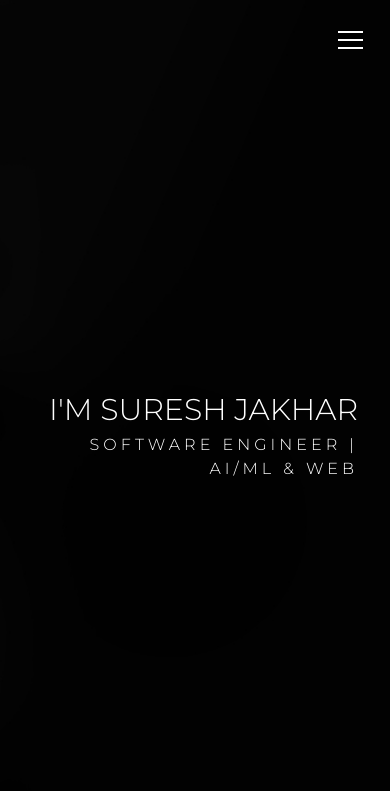
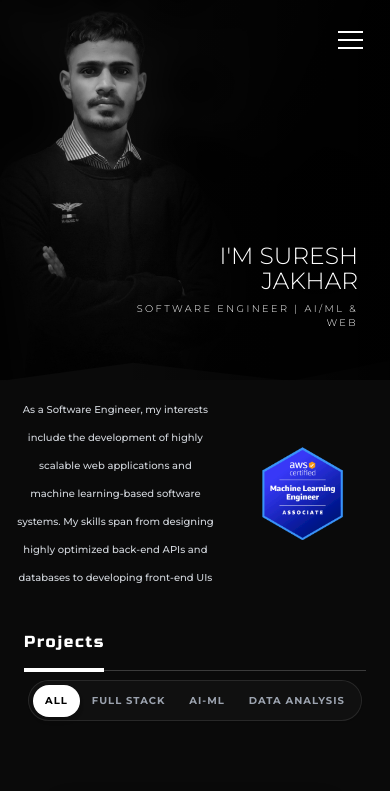
Before and after one commit to suresh-jakhar/Portfolio, a React (Vite) app: page / in a window 390 px wide. Shown: the top 791 px of the page. Built offline with nearby package versions, Linux system fonts and the light colour scheme.

Commit message:
fix mobile responsiveness

```diff
--- a/src/App.jsx
+++ b/src/App.jsx
@@ -7,7 +7,7 @@ import AboutSection from './sections/AboutSection';
 import PortfolioSection from './sections/PortfolioSection';
 import SkillsSection from './sections/SkillsSection';
 import AchievementsSection from './sections/AchievementsSection';
-import Quote from './components/Quote';
+
 import ContactSection from './sections/ContactSection';
 
 const App = () => {
@@ -27,7 +27,7 @@ const App = () => {
       <PortfolioSection />
       <SkillsSection />
       <AchievementsSection />
-      <Quote />
+
       <ContactSection />
       <Toaster position="bottom-right" />
     </div>
--- a/src/components/PortfolioCard.jsx
+++ b/src/components/PortfolioCard.jsx
@@ -1,16 +1,26 @@
-import React from 'react';
+import React, { useState, useEffect } from 'react';
 import { motion } from 'framer-motion';
 import { FaGithub } from 'react-icons/fa';
 
 const PortfolioCard = ({ id, title, subtitle, thumb, tech, githubLink, points, liveLink, isExpanded, setHoveredId }) => {
+  const [isMobile, setIsMobile] = useState(false);
+
+  useEffect(() => {
+    const handleResize = () => setIsMobile(window.innerWidth < 768);
+    handleResize();
+    window.addEventListener('resize', handleResize);
+    return () => window.removeEventListener('resize', handleResize);
+  }, []);
+
   const transition = { duration: 1.2, ease: [0.43, 0.13, 0.23, 0.96] };
+  const targetScale = isExpanded ? (isMobile ? 1.05 : 1.6) : 1;
 
   return (
     <motion.div
       initial={false}
       animate={{
-        scale: isExpanded ? 1.6 : 1,
-        y: isExpanded ? -20 : 0,
+        scale: targetScale,
+        y: isExpanded ? -10 : 0,
       }}
       transition={transition}
       className="relative flex justify-center py-6"
--- a/src/index.css
+++ b/src/index.css
@@ -33,3 +33,223 @@
   0% { width: 50%; }
   100% { width: 0%; }
 }
+
+/* ========================================================
+   MOBILE RESPONSIVE OVERRIDES (max-width: 768px)
+   Safely patches mobile views without touching desktop
+   ======================================================== */
+@media (max-width: 768px) {
+  /* Prevent Horizontal Scrolling & Overflow globally */
+  html, body {
+    overflow-x: hidden !important;
+    width: 100vw !important;
+    max-width: 100% !important;
+  }
+
+  .portfolio-root {
+    overflow-x: hidden !important;
+    width: 100% !important;
+    max-width: 100vw !important;
+  }
+
+  /* Scale typography proportionally */
+  h1 {
+    font-size: clamp(1.8rem, 6vw + 0.5rem, 2.5rem) !important;
+  }
+  h2 {
+    font-size: clamp(1rem, 4vw, 1.25rem) !important;
+    letter-spacing: 0.1em !important;
+  }
+  p, span, a, li {
+    word-break: break-word !important;
+  }
+
+  /* Fix container padding & width */
+  .container {
+    padding-left: 1rem !important;
+    padding-right: 1rem !important;
+    width: 100% !important;
+    max-width: 100vw !important;
+    overflow-x: hidden !important;
+  }
+
+  /* Hero Section */
+  #hero {
+    background-size: auto 120% !important;
+    background-position: 28% 80% !important;
+    height: 45vh !important;
+    min-height: 380px !important;
+  }
+  #hero::after {
+    content: '';
+    position: absolute;
+    inset: 0;
+    background: linear-gradient(to left, rgba(0,0,0,0.85) 0%, rgba(0,0,0,0) 70%);
+    z-index: 1;
+    pointer-events: none;
+  }
+  #hero .container {
+    position: relative;
+    z-index: 2;
+    justify-content: flex-end !important;
+    align-items: center !important;
+    height: 100%;
+    display: flex;
+  }
+  #hero .pr-4 {
+    padding-right: 1rem !important;
+    text-align: right !important;
+    max-width: 70% !important;
+    margin-top: 12rem !important;
+  }
+  #hero h1 {
+    font-size: clamp(18px, 6vw, 24px) !important;
+    line-height: 1.1 !important;
+  }
+  #hero h2 {
+    font-size: clamp(8px, 2.5vw, 10px) !important;
+    letter-spacing: 0.15rem !important;
+    line-height: 1.4 !important;
+    margin-top: 0.5rem !important;
+  }
+
+  /* About Section */
+  #about .md\:grid {
+    display: flex !important;
+    flex-direction: row !important;
+    gap: 1rem !important;
+    align-items: center !important;
+    flex-wrap: nowrap !important;
+  }
+  #about .col-span-12:first-child {
+    width: 60% !important;
+  }
+  #about .col-span-12:last-child {
+    width: 40% !important;
+    margin-top: 0 !important;
+    display: flex !important;
+    justify-content: flex-end !important;
+  }
+  #about .bio-text p {
+    font-size: clamp(10px, 2.5vw, 14px) !important;
+  }
+  #about .bio {
+    text-align: left !important;
+    margin-top: 0 !important;
+  }
+  #about .group {
+    display: flex !important;
+    justify-content: flex-end !important;
+    width: 100% !important;
+  }
+  /* DecayCard mobile sizing */
+  #about .group .relative {
+    max-width: 100% !important;
+    height: auto !important;
+  }
+  #about .group svg {
+    max-width: 100% !important;
+    height: auto !important;
+  }
+
+  /* CircularGallery mobile optimization */
+  #about .relative.w-full.h-\[400px\] {
+    display: none !important;
+  }
+
+  /* Portfolio Section */
+  #portfolio .grid-cols-1 {
+    display: flex !important;
+    flex-direction: column !important;
+    gap: 2rem !important;
+  }
+  #portfolio .relative.flex.w-fit {
+    flex-wrap: wrap !important;
+    justify-content: center !important;
+    row-gap: 0.5rem !important;
+    column-gap: 0 !important;
+  }
+  #portfolio li.text-\[11px\] {
+    font-size: 10px !important;
+    padding: 0.5rem 0.75rem !important;
+    text-align: center !important;
+  }
+
+  /* Skills & Education Section */
+  #education .flex-col.lg\:flex-row {
+    flex-direction: column !important;
+    gap: 1.5rem !important;
+  }
+  #education .w-full.lg\:w-\[280px\] {
+    width: 100% !important;
+    max-width: 350px !important;
+    margin: 0 auto !important;
+  }
+  #education .hidden.lg\:flex {
+    display: none !important;
+  }
+  /* Skill tags wrapping fix */
+  #education ul.flex {
+    justify-content: center !important;
+    gap: 0.5rem !important;
+  }
+  #education .bg-\[\#111\] {
+    flex-direction: column !important;
+    text-align: center !important;
+    align-items: center !important;
+  }
+  #education .md\:w-1\/4 {
+    width: 100% !important;
+    display: flex !important;
+    flex-direction: column !important;
+    align-items: center !important;
+    margin-bottom: 1rem !important;
+  }
+
+  /* Achievements Section */
+  #achievements .flex.items-start {
+    flex-direction: column !important;
+    align-items: center !important;
+    text-align: center !important;
+    gap: 1rem !important;
+  }
+
+  /* Quote Section */
+  .relative.z-20.mx-auto .text-2xl {
+    font-size: clamp(20px, 6vw, 36px) !important;
+  }
+  .relative.z-20.mx-auto .flex-wrap {
+    justify-content: center !important;
+  }
+
+  /* Contact Section */
+  #contact .grid-cols-1 {
+    display: flex !important;
+    flex-direction: column !important;
+    gap: 2rem !important;
+  }
+  #contact .col-span-7, #contact .col-span-5 {
+    width: 100% !important;
+  }
+  #contact .flex.items-center.mt-8 {
+    flex-wrap: wrap !important;
+    justify-content: center !important;
+  }
+
+  /* Navbar mobile optimizations */
+  header .bg-black\/90 {
+    width: 200px !important;
+    position: absolute !important;
+    top: 100% !important;
+    right: 0 !important;
+    left: auto !important;
+    border-bottom-left-radius: 8px;
+    border-bottom-right-radius: 0;
+    box-shadow: -2px 4px 12px rgba(0,0,0,0.5);
+  }
+
+  /* Buttons touch optimization */
+  button, a {
+    min-height: 44px !important;
+  }
+}
--- a/src/sections/AboutSection.jsx
+++ b/src/sections/AboutSection.jsx
@@ -29,7 +29,7 @@ const AboutSection = () => (
               <p className="text-lg md:text-xl font-medium">
                 As a Software Engineer, my interests include the development of highly scalable web applications and machine learning-based software systems. My skills span from designing highly optimized back-end APIs and databases to developing front-end UIs
               </p>
-              <p className="text-base md:text-lg opacity-80">
+              <p className="hidden md:block text-base md:text-lg opacity-80">
                 I am currently enrolled in B.Tech in Computer Science Engineering and have experience with cutting-edge web technologies and application-based software solutions.
               </p>
             </div>
--- a/src/sections/PortfolioSection.jsx
+++ b/src/sections/PortfolioSection.jsx
@@ -9,6 +9,8 @@ const PortfolioSection = () => {
   const [activeFilter, setActiveFilter] = useState('*');
   const [filtered, setFiltered] = useState(projects);
   const [hoveredId, setHoveredId] = useState(null);
+  const [showAll, setShowAll] = useState(false);
+  const [isMobile, setIsMobile] = useState(false);
 
   // State for smooth tab position
   const [position, setPosition] = useState({
@@ -22,11 +24,18 @@ const PortfolioSection = () => {
   useEffect(() => {
     // Explicitly set categories in the order requested by user
     setCategories(['Full Stack', 'AI-ML', 'Data Analysis']);
+
+    // Check mobile view
+    const handleResize = () => setIsMobile(window.innerWidth < 768);
+    handleResize();
+    window.addEventListener('resize', handleResize);
+    return () => window.removeEventListener('resize', handleResize);
   }, []);
 
   const handleFilter = (cat, index) => {
     setActiveFilter(cat);
     setFiltered(cat === '*' ? projects : projects.filter((p) => p.categories.includes(cat)));
+    setShowAll(false); // Reset load more state when filtering
 
     // Update cursor position immediately on click
     const selectedTab = tabsRef.current[index];
@@ -118,7 +127,7 @@ const PortfolioSection = () => {
 
         {/* Project Grid */}
         <div className="grid grid-cols-1 sm:grid-cols-2 lg:grid-cols-3 gap-12 md:gap-16 relative">
-          {filtered.map((project) => (
+          {(isMobile && !showAll ? filtered.slice(0, 3) : filtered).map((project) => (
             <motion.div
               key={project.id}
               animate={{
@@ -140,6 +149,26 @@ const PortfolioSection = () => {
             </motion.div>
           ))}
         </div>
+
+        {/* Load More Button (Mobile Only) */}
+        {isMobile && filtered.length > 3 && (
+          <div className="mt-12 flex justify-center">
+            <button
+              onClick={() => setShowAll(!showAll)}
+              className="flex items-center gap-2 px-6 py-3 border border-white/20 rounded-full text-white text-xs font-bold uppercase tracking-widest hover:bg-white hover:text-black transition-colors"
+            >
+              {showAll ? 'Show Less' : 'Load More'}
+              <svg
+                className={`w-3 h-3 transition-transform duration-300 ${showAll ? 'rotate-180' : ''}`}
+                fill="none"
+                stroke="currentColor"
+                viewBox="0 0 24 24"
+              >
+                <path strokeLinecap="round" strokeLinejoin="round" strokeWidth={2} d="M19 9l-7 7-7-7" />
+              </svg>
+            </button>
+          </div>
+        )}
       </div>
     </section>
   );
```
